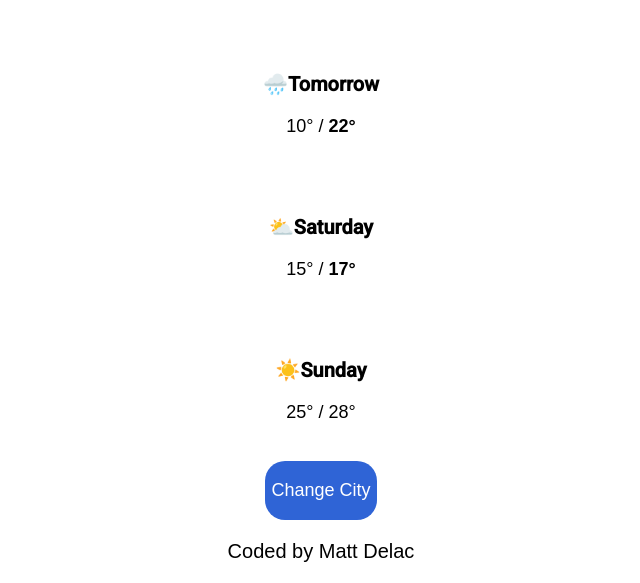
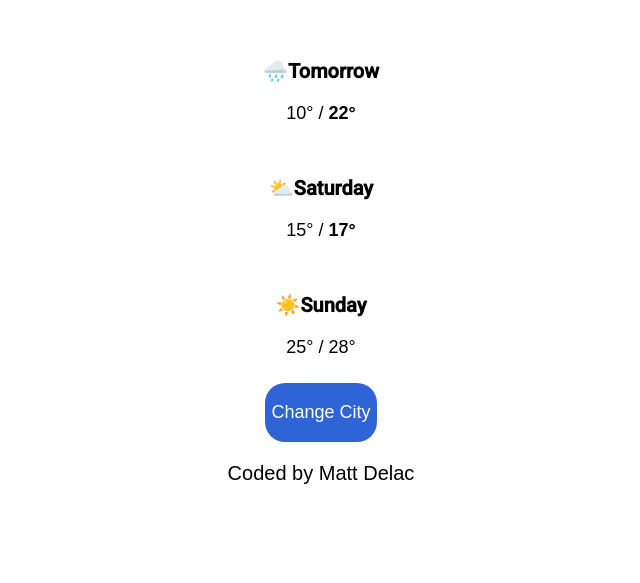
Before and after one commit to Beatriz-G/SheCodes, a plain HTML site: page Week 1/index.html in a window 1280 px wide. Shown: the part 259-842 px from the top of the page, without its empty margins (319-959 px from the left). After the commit the page ends 800 px from the top, so only its background shows below. Drawn offline with Linux system fonts and the light colour scheme; a web font is replaced by a local one.

Commit message:
Removed space between body elements

```diff
--- a/Week 1/index.html
+++ b/Week 1/index.html
@@ -9,7 +9,6 @@
             body {
                 text-align: center;
                 font-family: "Roboto", sans-serif;
-
             }
 
             header .sun {
@@ -33,18 +32,17 @@
             main p {
                 font-size: 18px;
                 font-family: "Gruppo", sans-serif;
-
             }
 
             div {
-                padding: 20px 50px;
+                padding: 7px 50px;
                 max-width: 400px;
                 margin: 0 auto;
             }
 
             div:hover {
-            background-color: #FEFBEF;
-            position: relative;
+                background-color: #FEFBEF;
+                position: relative;
             }
 
             button {
```
